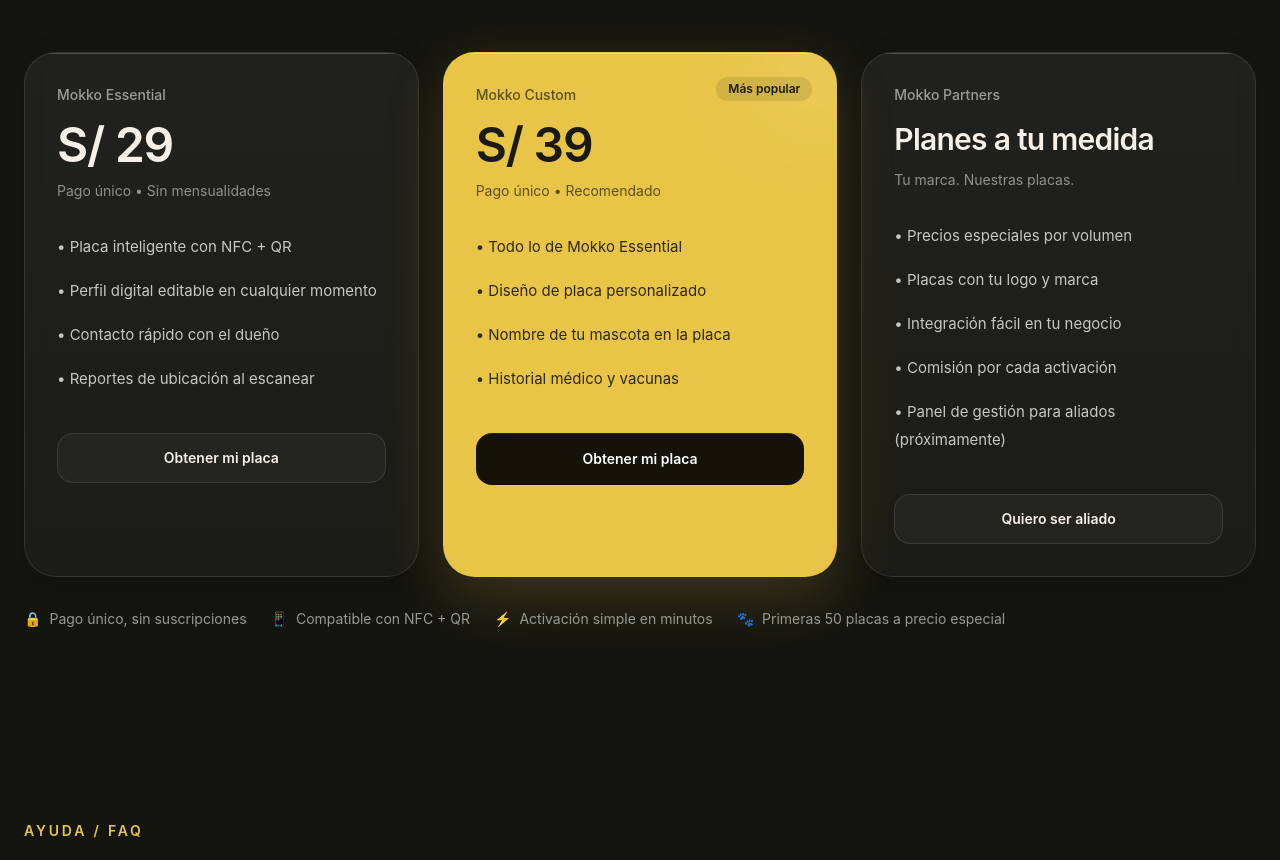
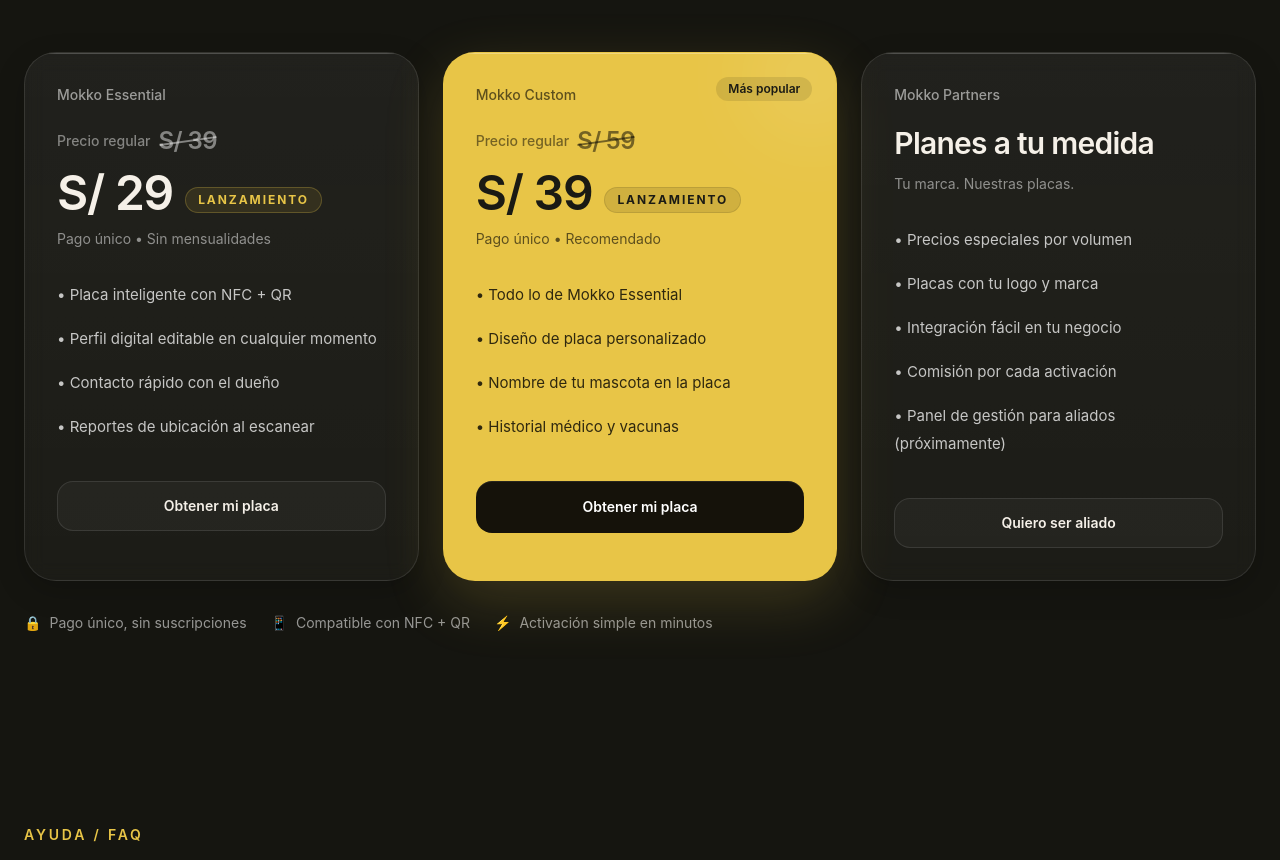
Before and after one commit to Jesus-98/mokko-frontend, a React (Vite) app: page / in a window 1280 px wide. Shown: the part 2745-3605 px from the top of the page. Built offline with nearby package versions, Linux system fonts and the light colour scheme; no server answers.

Commit message:
Actualizar precios visuales de lanzamiento

```diff
--- a/src/components/sections/Placas.tsx
+++ b/src/components/sections/Placas.tsx
@@ -1,13 +1,22 @@
 import { Link } from "react-router-dom";
+import { SUPPORT_WHATSAPP_URLS } from "../../config/contact";
 import { plans } from "../../data/plans";
 import type { Plan } from "../../types";
-import { SUPPORT_WHATSAPP_URLS } from "../../config/contact";
 
 const ALLY_WHATSAPP_URL = SUPPORT_WHATSAPP_URLS.ally;
 
+const REGULAR_PRICES_BY_PLAN_ID: Record<string, string> = {
+  essential: "S/ 39",
+  custom: "S/ 59",
+};
+
+function normalizeText(value: unknown) {
+  return String(value ?? "").toLowerCase();
+}
+
 function getPlanAction(plan: Plan) {
-  const normalizedId = String(plan.id).toLowerCase();
-  const normalizedName = String(plan.name).toLowerCase();
+  const normalizedId = normalizeText(plan.id);
+  const normalizedName = normalizeText(plan.name);
 
   if (
     normalizedId.includes("essential") ||
@@ -30,6 +39,68 @@
     type: "external" as const,
     href: ALLY_WHATSAPP_URL,
   };
+}
+
+function getRegularPrice(plan: Plan) {
+  return REGULAR_PRICES_BY_PLAN_ID[normalizeText(plan.id)] ?? null;
+}
+
+function LaunchPriceBlock({
+  plan,
+  isHighlighted,
+}: {
+  plan: Plan;
+  isHighlighted: boolean;
+}) {
+  const regularPrice = getRegularPrice(plan);
+
+  if (!plan.price) {
+    return (
+      <div className="text-3xl font-semibold leading-tight tracking-tight">
+        Planes a tu medida
+      </div>
+    );
+  }
+
+  const mutedTextClass = isHighlighted ? "text-black/50" : "text-white/45";
+  const priceClass = isHighlighted ? "text-[#1A1A14]" : "text-[#F5F0E8]";
+  const launchPillClass = isHighlighted
+    ? "border-black/10 bg-black/10 text-[#1A1A14]"
+    : "border-[#E8C547]/25 bg-[#E8C547]/10 text-[#E8C547]";
+
+  return (
+    <div className="space-y-3">
+      {regularPrice && (
+        <div className="flex flex-wrap items-center gap-2">
+          <span className={`text-sm font-medium ${mutedTextClass}`}>
+            Precio regular
+          </span>
+
+          <span
+            className={`relative text-2xl font-semibold tracking-tight ${mutedTextClass}`}
+            aria-label={`Precio regular ${regularPrice}`}
+          >
+            <span className="absolute left-0 top-1/2 h-[2px] w-full -translate-y-1/2 rotate-[-8deg] rounded-full bg-current" />
+            {regularPrice}
+          </span>
+        </div>
+      )}
+
+      <div className="flex flex-wrap items-end gap-3">
+        <div className={`text-5xl font-semibold tracking-tight ${priceClass}`}>
+          {plan.price}
+        </div>
+
+        {regularPrice && (
+          <span
+            className={`mb-1 inline-flex items-center rounded-full border px-3 py-1 text-xs font-bold uppercase tracking-[0.16em] ${launchPillClass}`}
+          >
+            Lanzamiento
+          </span>
+        )}
+      </div>
+    </div>
+  );
 }
 
 function PlanCard({ plan }: { plan: Plan }) {
@@ -76,10 +147,12 @@
           </div>
         )}
 
-        <div className="text-sm font-medium text-black/60">{plan.name}</div>
+        <div className="pr-24 text-sm font-medium text-black/60">
+          {plan.name}
+        </div>
 
-        <div className="mt-4 flex items-end gap-2">
-          <div className="text-5xl font-semibold tracking-tight">{plan.price}</div>
+        <div className="mt-5">
+          <LaunchPriceBlock plan={plan} isHighlighted />
         </div>
 
         <div className="mt-3 text-sm text-black/60">{plan.priceLabel}</div>
@@ -101,14 +174,8 @@
 
       <div className="text-sm font-medium text-white/55">{plan.name}</div>
 
-      <div className="mt-4">
-        {plan.price ? (
-          <div className="text-5xl font-semibold tracking-tight">{plan.price}</div>
-        ) : (
-          <div className="text-3xl font-semibold leading-tight tracking-tight">
-            Planes a tu medida
-          </div>
-        )}
+      <div className="mt-5">
+        <LaunchPriceBlock plan={plan} isHighlighted={false} />
       </div>
 
       <div className="mt-3 text-sm text-white/50">{plan.priceLabel}</div>
@@ -138,8 +205,9 @@
           </h2>
 
           <p className="mt-4 max-w-2xl text-base leading-7 text-white/65 sm:text-lg sm:leading-8">
-            Desde una opción esencial hasta una versión personalizada, todas nuestras
-            placas incluyen identificación inteligente, perfil digital y activación simple.
+            Desde una opción esencial hasta una versión personalizada, todas
+            nuestras placas incluyen identificación inteligente, perfil digital
+            y activación simple.
           </p>
         </div>
 
@@ -154,7 +222,6 @@
             { icon: "🔒", text: "Pago único, sin suscripciones" },
             { icon: "📱", text: "Compatible con NFC + QR" },
             { icon: "⚡", text: "Activación simple en minutos" },
-            { icon: "🐾", text: "Primeras 50 placas a precio especial" },
           ].map((item) => (
             <div key={item.text} className="inline-flex items-center gap-2">
               <span className="text-[#E8C547]">{item.icon}</span>
```
